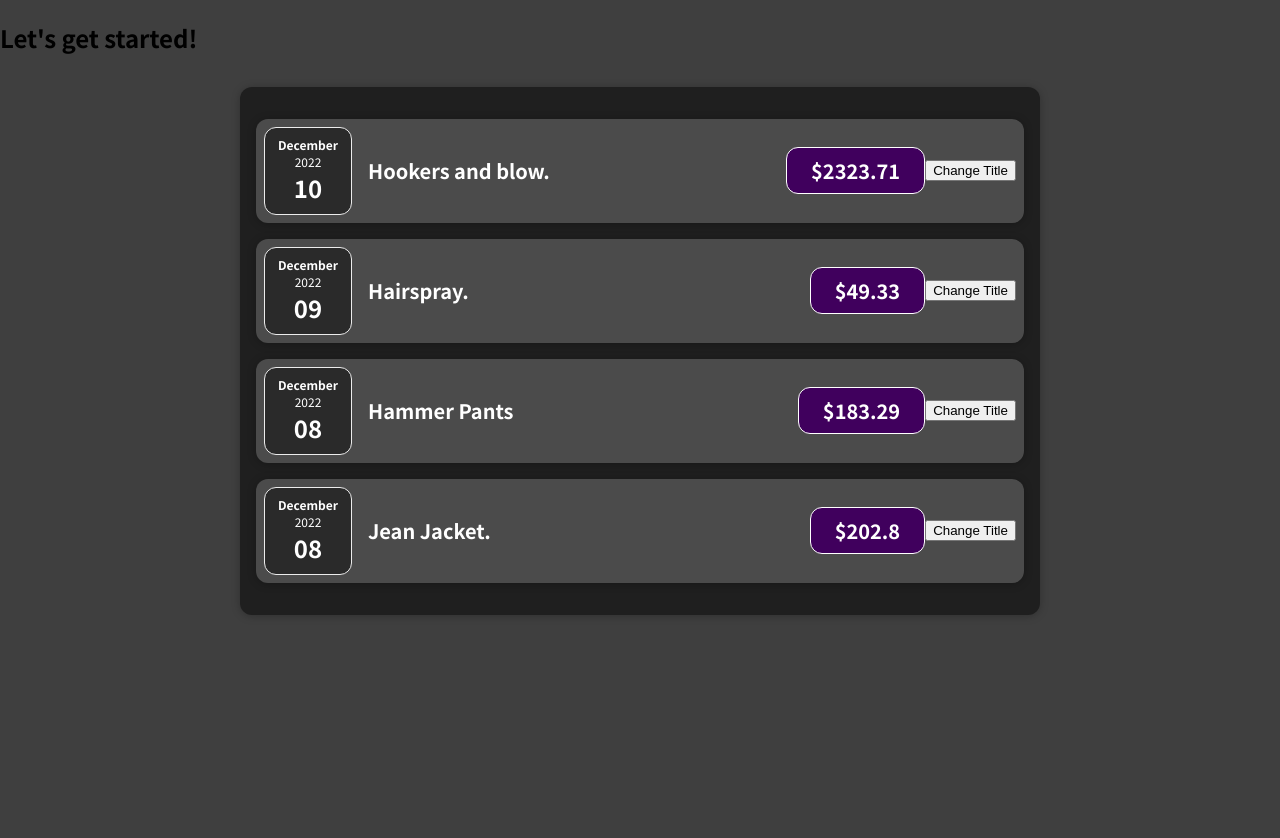
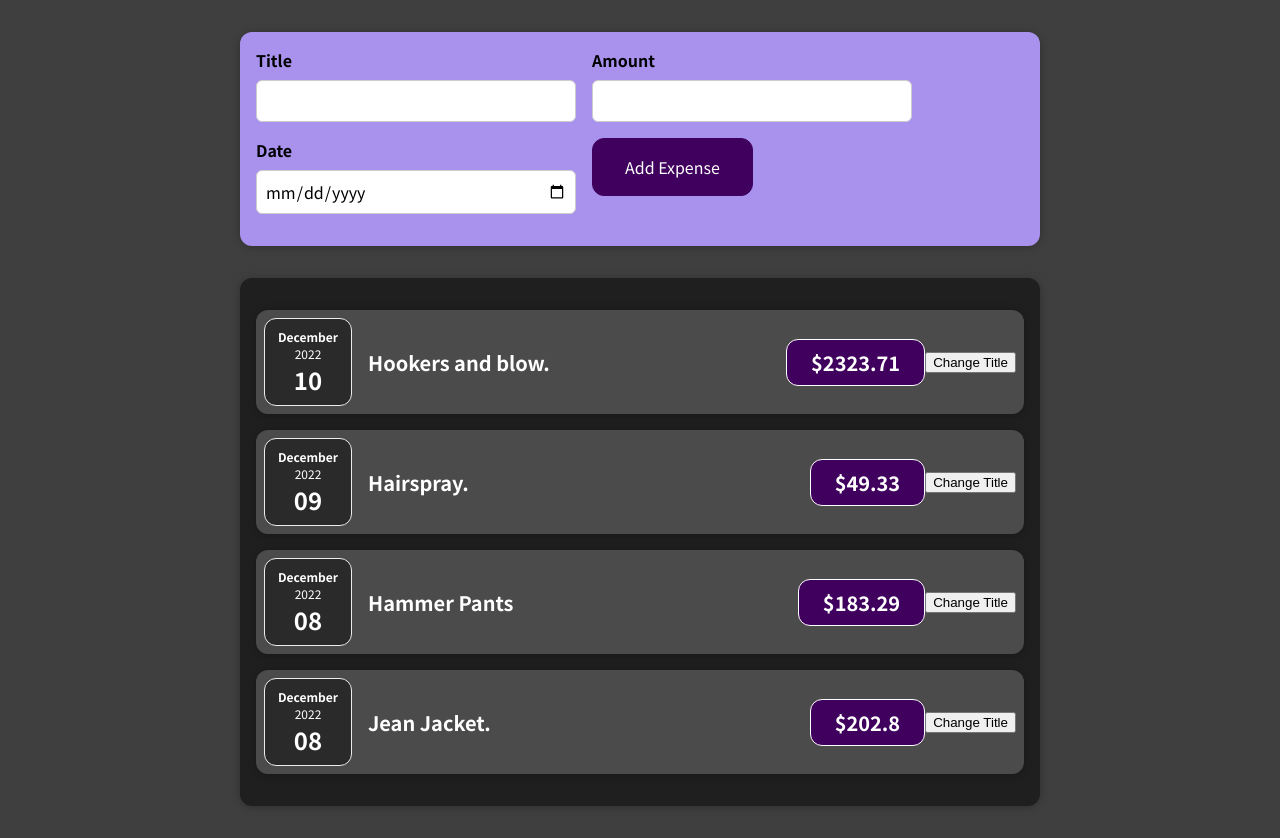
Before and after one commit to zachferguson/acadamind-complete-react, a React (Create React App) app: page / in a window 1280 px wide. Before the commit the page ends 800 px from the top, so only its background shows below. Built offline with nearby package versions, Linux system fonts and the light colour scheme.

Commit message:
S4L52 beginning - added a new expense form.

```diff
--- a/src/App.js
+++ b/src/App.js
@@ -1,4 +1,5 @@
 import Expenses from "./components/Expenses/Expenses";
+import NewExpense from "./components/NewExpense/NewExpense";
 
 const App = () => {
   const expenses = [
@@ -29,7 +30,7 @@
   ];
   return (
     <div>
-      <h2>Let's get started!</h2>
+      <NewExpense />
       <Expenses expenses={expenses} />
     </div>
   );
--- /dev/null
+++ b/src/components/NewExpense/ExpenseForm.css
@@ -0,0 +1,26 @@
+.new-expense__controls {
+  display: flex;
+  flex-wrap: wrap;
+  gap: 1rem;
+  margin-bottom: 1rem;
+  text-align: left;
+}
+
+.new-expense__control label {
+  font-weight: bold;
+  margin-bottom: 0.5rem;
+  display: block;
+}
+
+.new-expense__control input {
+  font: inherit;
+  padding: 0.5rem;
+  border-radius: 6px;
+  border: 1px solid #ccc;
+  width: 20rem;
+  max-width: 100%;
+}
+
+.new-expense__actions {
+  text-align: right;
+}
--- /dev/null
+++ b/src/components/NewExpense/ExpenseForm.js
@@ -0,0 +1,27 @@
+import "./ExpenseForm.css";
+
+const ExpenseForm = () => {
+  return (
+    <form>
+      <div className="new-expense__controls">
+        <div className="new-expense__control">
+          <label>Title</label>
+          <input type="text" />
+        </div>
+        <div className="new-expense__control">
+          <label>Amount</label>
+          <input type="number" min="0.01" step="0.01" />
+        </div>
+        <div className="new-expense__control">
+          <label>Date</label>
+          <input type="date" min="2020-01-01" max="2023-12-31" />
+        </div>
+        <div className="new-expense__actions">
+          <button type="submit">Add Expense</button>
+        </div>
+      </div>
+    </form>
+  );
+};
+
+export default ExpenseForm;
--- /dev/null
+++ b/src/components/NewExpense/NewExpense.css
@@ -0,0 +1,38 @@
+.new-expense {
+  background-color: #a892ee;
+  padding: 1rem;
+  margin: 2rem auto;
+  width: 50rem;
+  max-width: 95%;
+  border-radius: 12px;
+  text-align: center;
+  box-shadow: 0 1px 8px rgba(0, 0, 0, 0.25);
+}
+
+.new-expense button {
+  font: inherit;
+  cursor: pointer;
+  padding: 1rem 2rem;
+  border: 1px solid #40005d;
+  background-color: #40005d;
+  color: white;
+  border-radius: 12px;
+  margin-right: 1rem;
+}
+
+.new-expense button:hover,
+.new-expense button:active {
+  background-color: #510674;
+  border-color: #510674;
+}
+
+.new-expense button.alternative {
+  color: #220131;
+  border-color: transparent;
+  background-color: transparent;
+}
+
+.new-expense button.alternative:hover,
+.new-expense button.alternative:active {
+  background-color: #ddb3f8;
+}
--- /dev/null
+++ b/src/components/NewExpense/NewExpense.js
@@ -0,0 +1,12 @@
+import ExpenseForm from "./ExpenseForm";
+import "./NewExpense.css";
+
+const NewExpense = () => {
+  return (
+    <div className="new-expense">
+      <ExpenseForm />
+    </div>
+  );
+};
+
+export default NewExpense;
```
